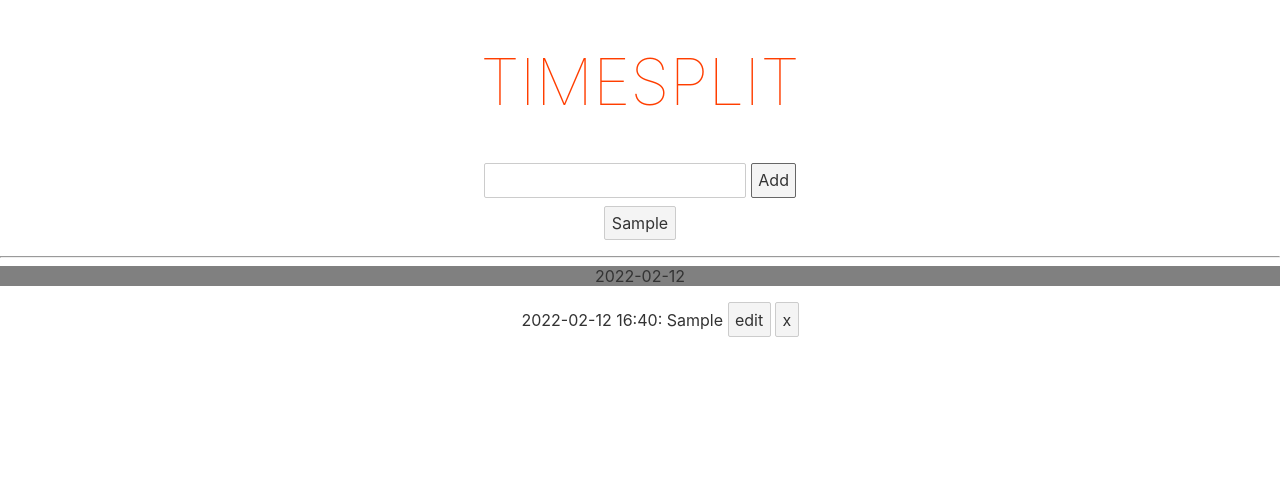
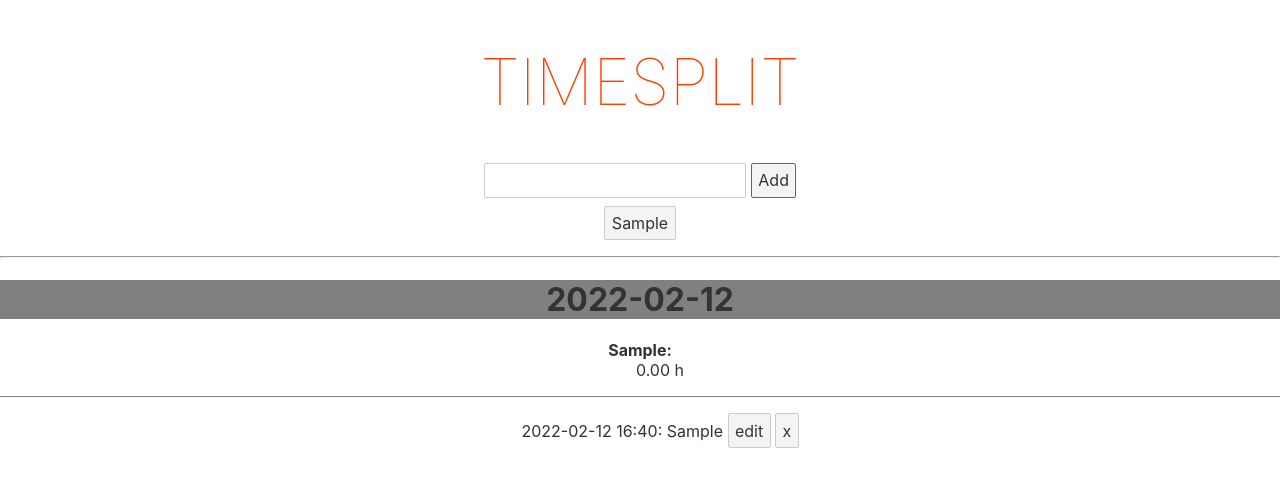
Before and after one commit to chop-suey/time-split, a Svelte app: page / in a window 1280 px wide. Both pictures are taken after typing "Sample" into the empty fields and a click on the button "Add". Shown: the top 486 px of the page. Built offline with nearby package versions, Linux system fonts and the light colour scheme.

Commit message:
Add basic day summary

```diff
--- a/src/components/DaySummary.svelte
+++ b/src/components/DaySummary.svelte
@@ -1,16 +1,63 @@
 <script lang="ts">
 import type { Datetime } from "../model/datetime";
+import type { Timesplit } from "../model/timesplit";
 
 export let datetime: Datetime;
+export let splits: Timesplit[];
 
-$: date = datetime?.getDateText();
+$: entries = summarize(splits);
+
+interface Summary {
+    tag: string;
+    hours: number;
+}
+
+function summarize(splits: Timesplit[]): Summary[] {
+    return splits
+        .reduce((acc, split) => {
+            getOrCreateSummary(split.tag, acc).hours += split.getDurationMinutes(true) / 60;
+            return acc;
+        }, [] as Summary[])
+        .sort((a, b) => a.tag.localeCompare(b.tag));
+}
+
+function getOrCreateSummary(tag: string, summaries: Summary[]): Summary {
+    if (!summaries.find(summary => summary.tag === tag)) {
+        summaries.push({ tag, hours: 0 });
+    }
+    return summaries.find(summary => summary.tag === tag);
+}
 
 </script>
 
 <style>
-    div {
+    .day_summary {
+        margin: 1em 0;
+
+        border-bottom: 1px solid gray;
+    }
+
+    h1 {
         background-color: gray;
+    }
+
+    dt {
+        font-weight: bold;
+    }
+
+    dt::after {
+        content: ": ";
     }
 </style>
 
-<div>{#if !!date}{ date }{/if}</div>
+<div class="day_summary">
+    <h1>{ datetime.getDateText() }</h1>
+    <div class="summary">
+        <dl>
+            {#each entries as entry}
+            <dt>{ entry.tag }</dt>
+            <dd>{ entry.hours.toFixed(2) } h</dd>
+            {/each}
+        </dl>
+    </div>
+</div>
--- a/src/components/TimeSplits.svelte
+++ b/src/components/TimeSplits.svelte
@@ -1,5 +1,4 @@
 <script lang="ts">
-import { action_destroyer } from "svelte/internal";
 
 import { derived } from "svelte/store";
 import type { Datetime } from "../model/datetime";
@@ -41,7 +40,7 @@ function groupSplitsByDay(splits: Timesplit[]): { date: Datetime, splits: Timesp
 </style>
 
 {#each $groupedSplits as {date, splits}}
-    <DaySummary datetime={date}></DaySummary>
+    <DaySummary datetime={date} splits={splits}></DaySummary>
     <ul class="splits">
         {#each splits as split}
         <li><TimeSplit split={split}></TimeSplit></li>
```
